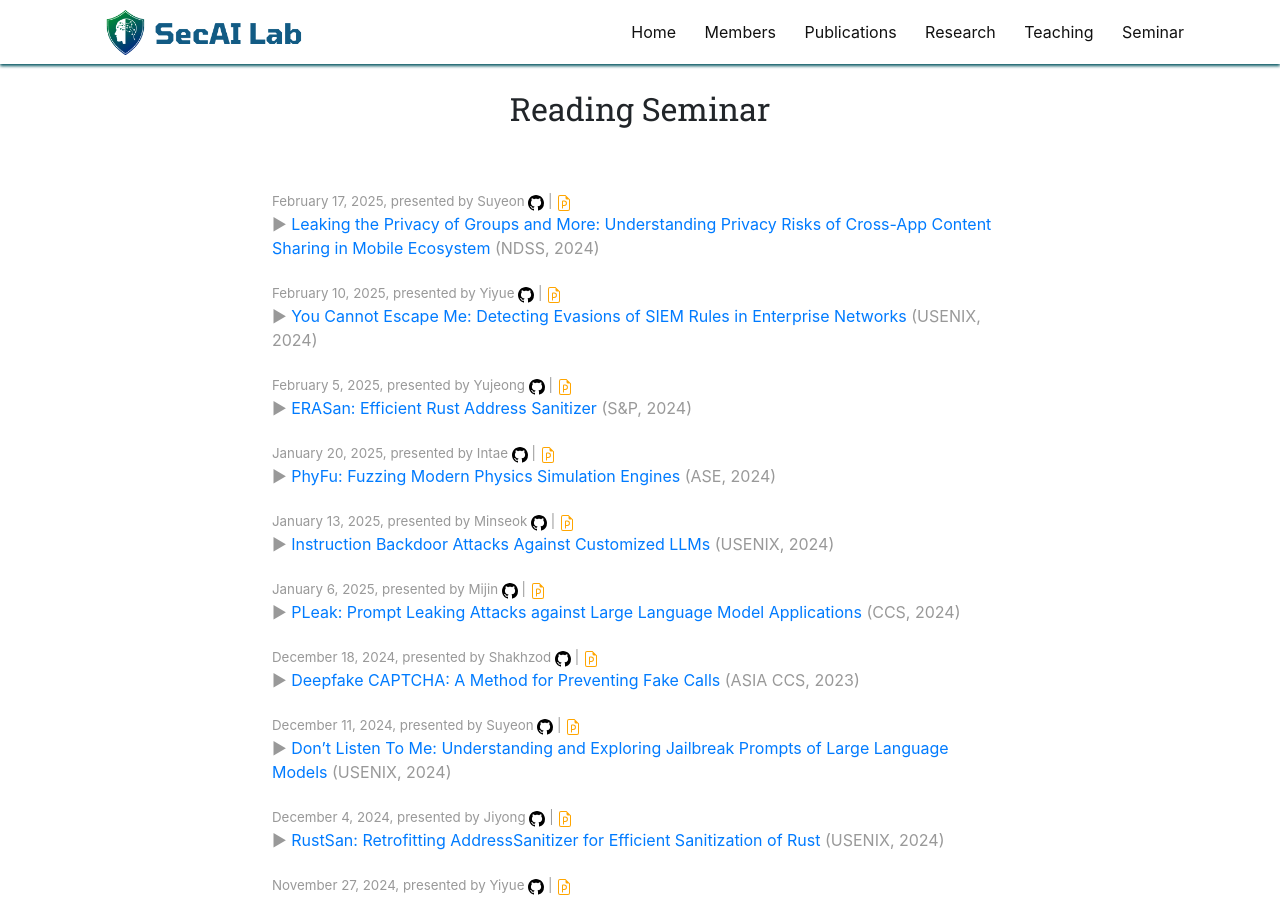
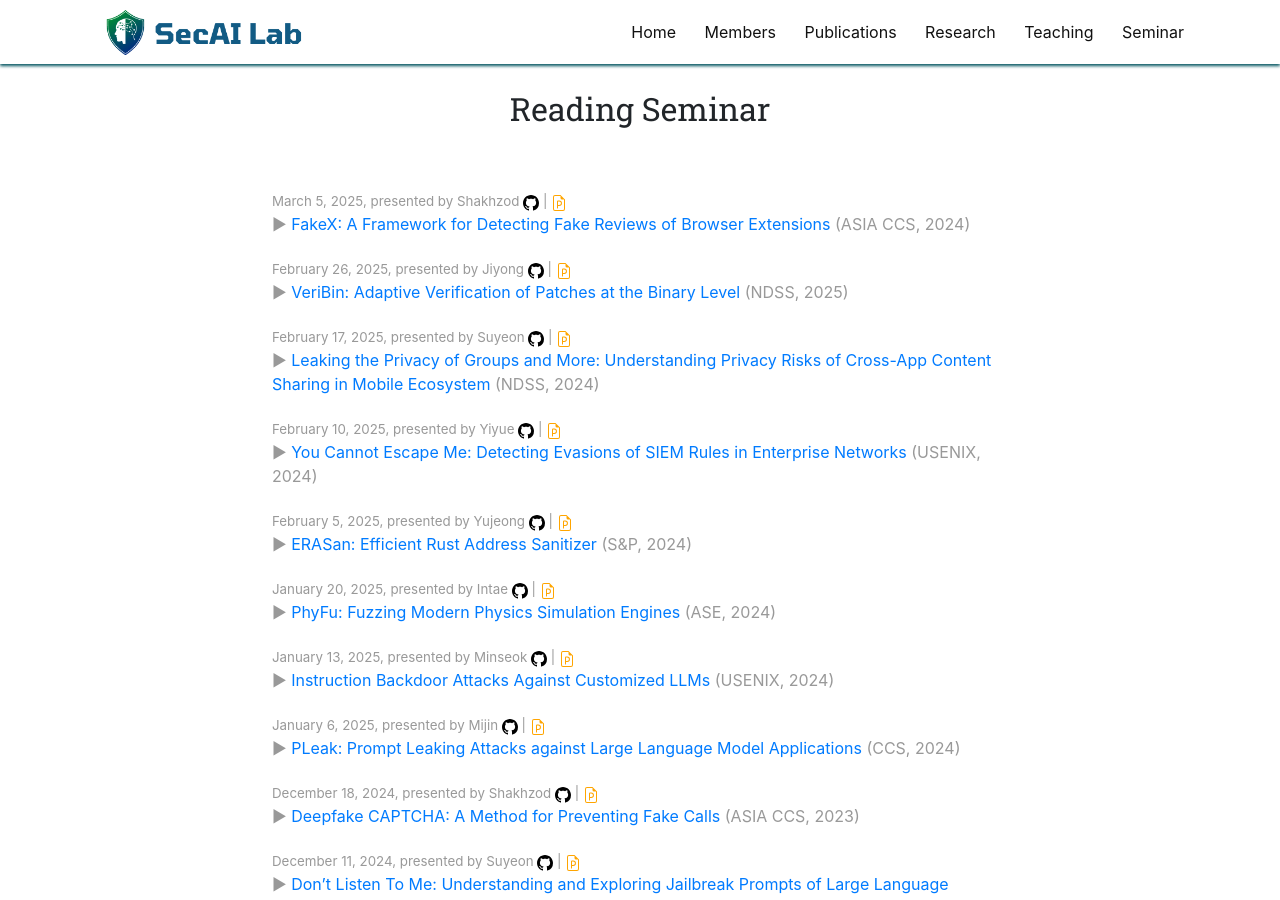
Before and after one commit to SecAI-Lab/secai-lab.github.io, a Jekyll site: the page built from pages/seminar.md, in a window 1280 px wide and 900 px high. Built offline with Jekyll 4.4.1, drawn with Linux system fonts in a browser that asks for light colours; nearby versions of some CDN libraries; some of the changed lines change nothing that is shown.

Commit message:
updated seminar discussion

```diff
--- a/_data/readings.yml
+++ b/_data/readings.yml
@@ -1,3 +1,23 @@
+- title: "FakeX: A Framework for Detecting Fake Reviews of Browser Extensions"
+  link: "https://dl.acm.org/doi/10.1145/3634737.3656999"
+  ppt_link: ""
+  code_link: "https://github.com/FakeX-Paper/fakex"
+  presenter: Shakhzod
+  conference: ASIA CCS
+  date: 2025.03.05
+  pub_year: 2024
+  discussion: "(Discussion) The Chromium browser provides browser extensions to boost user experience. As a result, browsers like Chrome distribute browser extensions via their Web Store. However, the review system in the Chrome Web Store is subject to various malicious manipulations. This paper presents FakeX, a framework to detect fake reviews by analyzing the review metadata. FakeX employs five distinct methods (e.g., temporal distribution analysis, relationship clustering, and ratio-based assessment) to identify patterns indicative of fake reviews. The authors evaluate over 1.7 million reviews and identify hundreds of suspected fake review campaigns. Furthermore, the authors uncover 86 malicious extensions ranging from data stealing to monetization. The authors highlight the potential connection between some identified fake review campaigns and malicious extensions. However, the absence of a ground truth makes the validity of the method difficult to evaluate. Furthermore, the authors do not compare their work with any existing previous work which also handles fake reviews. Nevertheless, the identification of actual malicious extensions on top of their correlation with identified fake review campaigns is an interesting finding."
+
+- title: "VeriBin: Adaptive Verification of Patches at the Binary Level"
+  link: "https://www.ndss-symposium.org/wp-content/uploads/2025-359-paper.pdf"
+  ppt_link: "https://secai.skku.edu/assets/paper-presentation/jiyong_Veribin_NDESS25.pdf"
+  code_link: "https://github.com/purseclab/VeriBin"
+  presenter: Jiyong
+  conference: NDSS
+  date: 2025.02.26
+  pub_year: 2025
+  discussion: ""
+
 - title: "Leaking the Privacy of Groups and More: Understanding Privacy Risks of Cross-App Content Sharing in Mobile Ecosystem"
   link: "https://www.ndss-symposium.org/wp-content/uploads/2024-138-paper.pdf"
   ppt_link: "https://drive.google.com/file/d/1BuhsHNsp69TmsocqXrZS5mdSbRS43exR/view?usp=sharing"
@@ -82,8 +102,8 @@
 
 - title: "RustSan: Retrofitting AddressSanitizer for Efficient Sanitization of Rust"
   link: "https://www.usenix.org/system/files/usenixsecurity24-cho-kyuwon.pdf"
-  ppt_link: ""
-  code_link: ""
+  ppt_link: "https://secai.skku.edu/assets/paper-presentation/jiyong_RustSan_USENIX25.pdf"
+  code_link: "https://github.com/sslab-skku/RustSan"
   presenter: Jiyong
   conference: USENIX
   date: 2024.12.04
```
Also changed, not shown: 2 other files.
